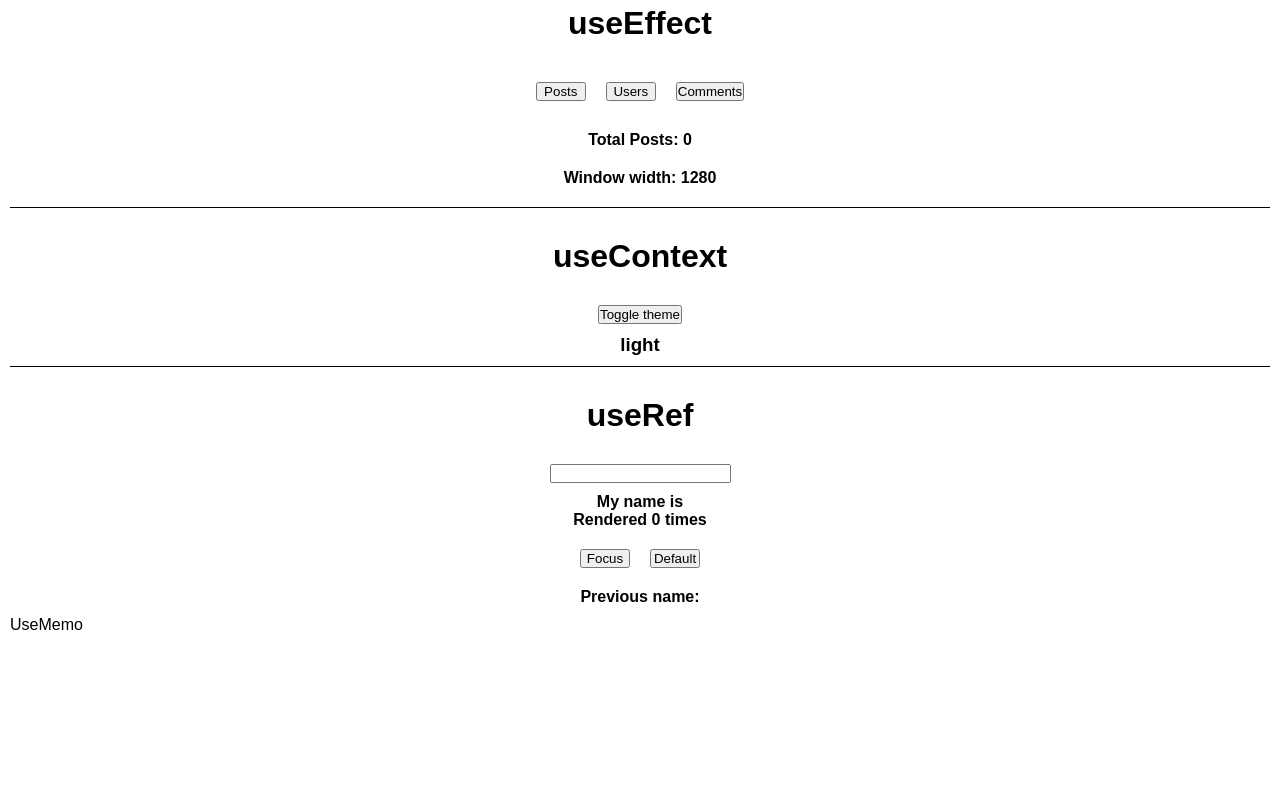
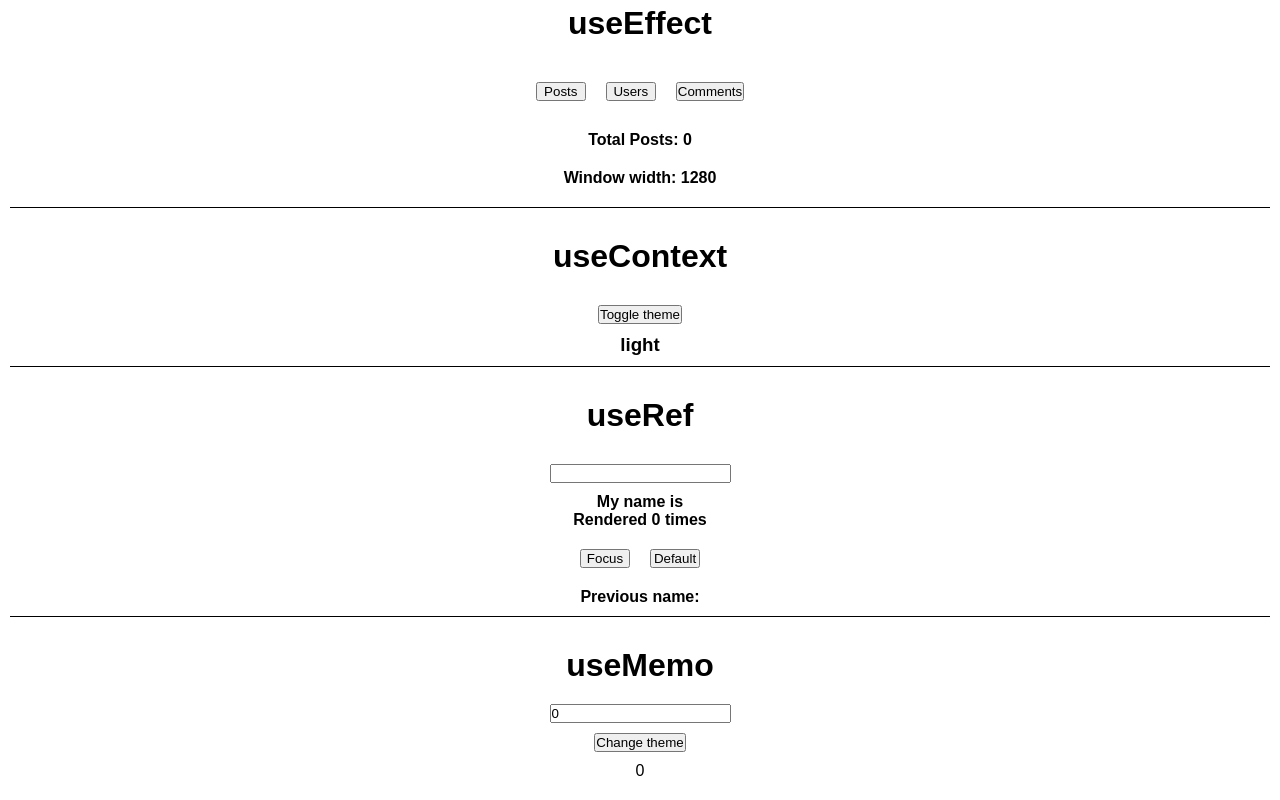
Before and after one commit to mariolazzari/react-hooks-wds, a React (Create React App) app: page / in a window 1280 px wide. Shown: the part 329-1129 px from the top of the page. Before the commit the page ends 973 px from the top, so only its background shows below. Built offline with nearby package versions, Linux system fonts and the light colour scheme; no server answers.

Commit message:
Done useMemo

```diff
--- a/src/views/UseMemo/UseMemo.jsx
+++ b/src/views/UseMemo/UseMemo.jsx
@@ -1,7 +1,47 @@
-import React from "react";
+import { useState, useMemo, useEffect } from "react";
+import Section from "../../components/Section";
+import Button from "../../components/Buttons";
+
+const slowFunction = number => {
+  console.log("slowFunction");
+  for (let i = 0; i < 1000000000; i++) {}
+
+  return number * 2;
+};
 
 const UseMemo = () => {
-  return <div>UseMemo</div>;
+  const [number, setNumber] = useState(0);
+  const [dark, setDark] = useState(false);
+
+  const doubleNumber = useMemo(() => slowFunction(number), [number]);
+
+  // reference equality
+  const themeStyles = useMemo(() => {
+    return {
+      backgroundColor: dark ? "black" : "white",
+      color: dark ? "white" : "black",
+    };
+  }, [dark]);
+
+  const onNumberChange = e => {
+    setNumber(+e.target.value);
+  };
+
+  const onThemeClick = () => {
+    setDark(!dark);
+  };
+
+  useEffect(() => {
+    console.log("useEffect");
+  }, [themeStyles]);
+
+  return (
+    <Section title="useMemo">
+      <input type="number" onChange={onNumberChange} value={number} />
+      <Button label="Change theme" onClick={onThemeClick} />
+      <div style={themeStyles}>{doubleNumber}</div>
+    </Section>
+  );
 };
 
 export default UseMemo;
```
